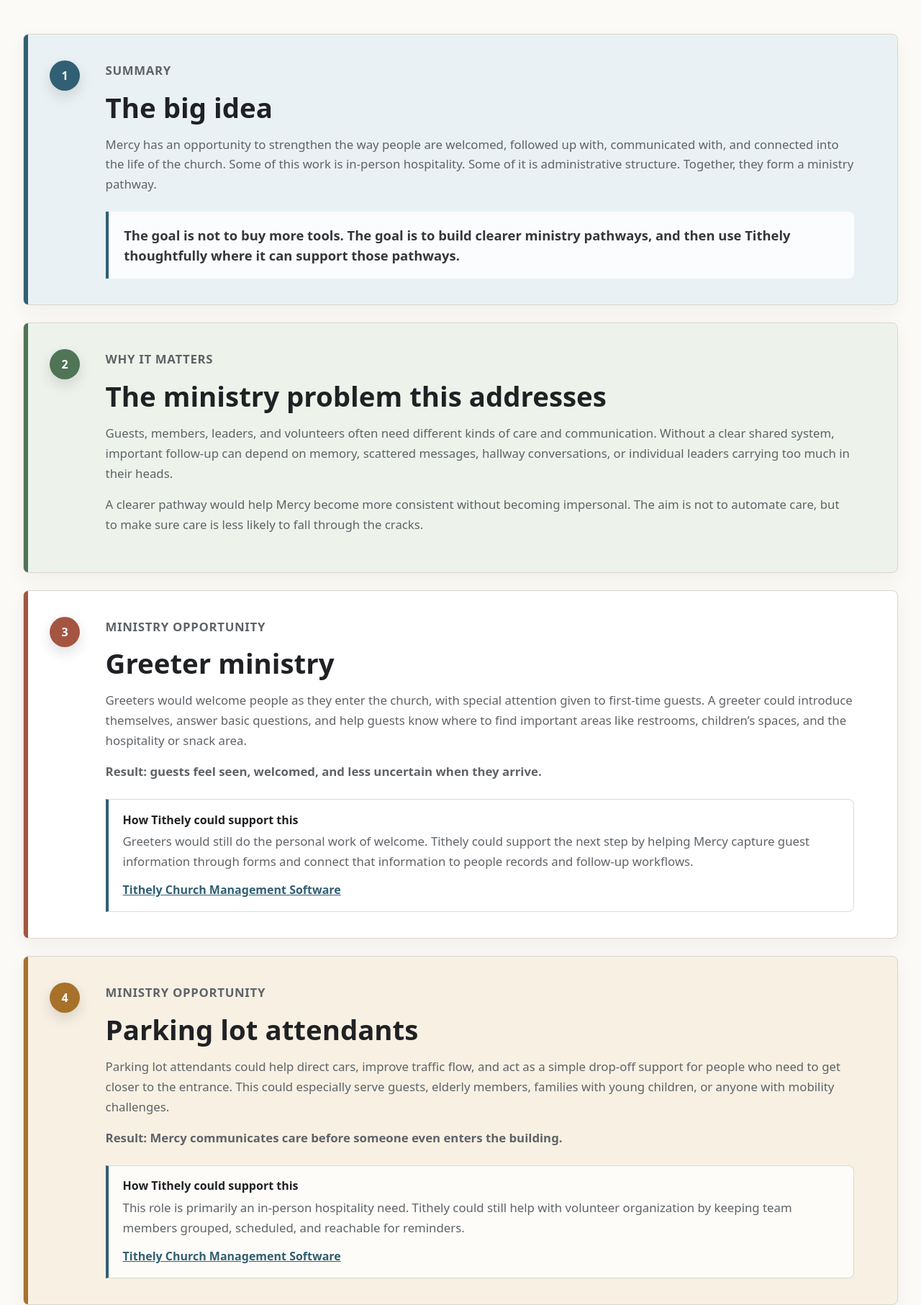
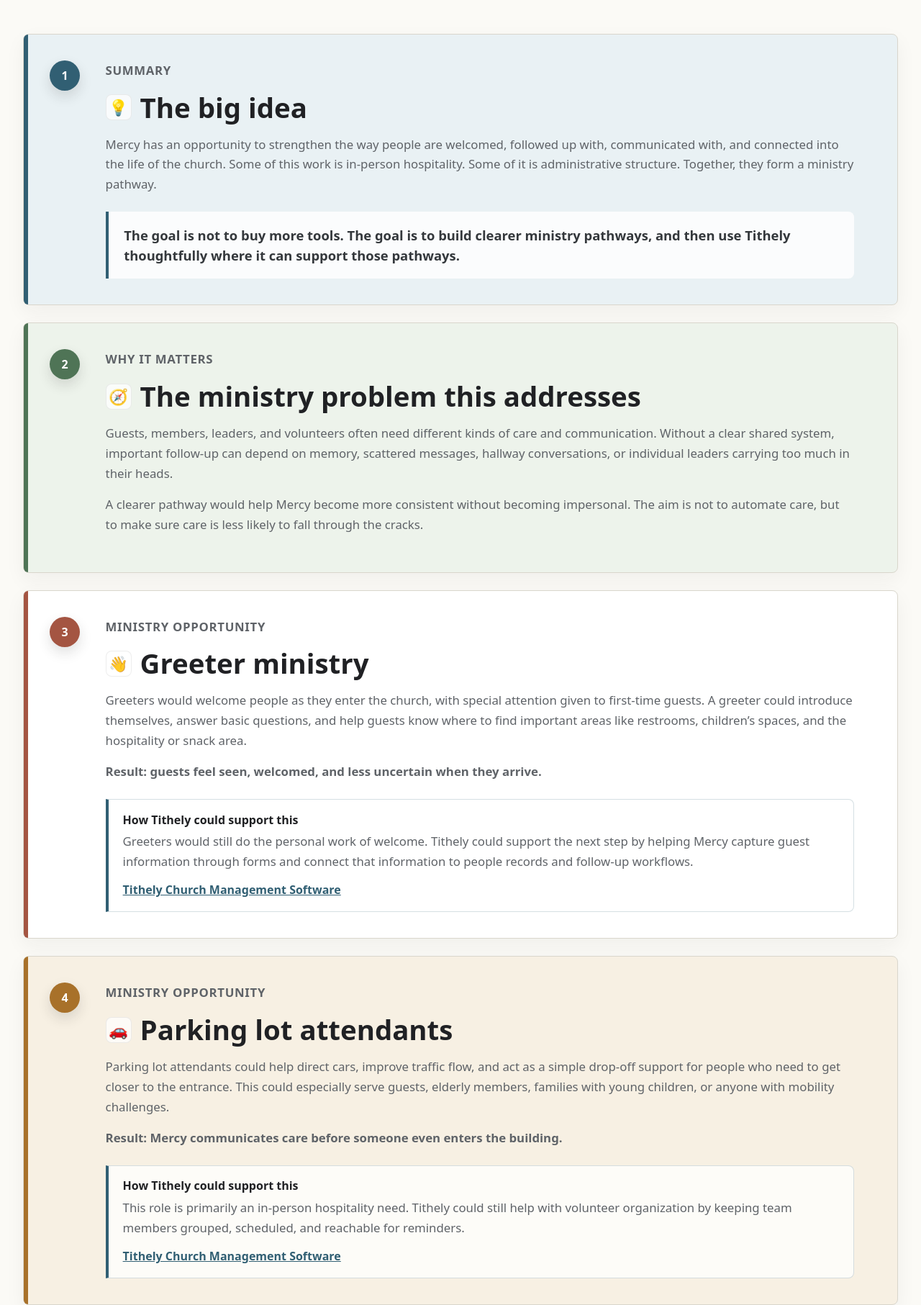
Before and after one commit to holypwnage316/mercy-administration-vision, a plain HTML site: page index.html in a window 1280 px wide. Shown: the part 500-2313 px from the top of the page at 72% size. Drawn offline with nearby package versions, Linux system fonts and the light colour scheme.

Commit message:
Add emoji section headings

```diff
--- a/index.html
+++ b/index.html
@@ -61,7 +61,7 @@
         <div class="section-number">1</div>
         <div class="section-body">
           <p class="section-kicker">Summary</p>
-          <h2>The big idea</h2>
+          <h2><span class="heading-emoji" aria-hidden="true">💡</span>The big idea</h2>
           <p>
             Mercy has an opportunity to strengthen the way people are welcomed, followed up with,
             communicated with, and connected into the life of the church. Some of this work is
@@ -79,7 +79,7 @@
         <div class="section-number">2</div>
         <div class="section-body">
           <p class="section-kicker">Why it matters</p>
-          <h2>The ministry problem this addresses</h2>
+          <h2><span class="heading-emoji" aria-hidden="true">🧭</span>The ministry problem this addresses</h2>
           <p>
             Guests, members, leaders, and volunteers often need different kinds of care and
             communication. Without a clear shared system, important follow-up can depend on memory,
@@ -98,7 +98,7 @@
         <div class="section-number">3</div>
         <div class="section-body">
           <p class="section-kicker">Ministry opportunity</p>
-          <h2>Greeter ministry</h2>
+          <h2><span class="heading-emoji" aria-hidden="true">👋</span>Greeter ministry</h2>
           <p>
             Greeters would welcome people as they enter the church, with special attention given to
             first-time guests. A greeter could introduce themselves, answer basic questions, and help
@@ -124,7 +124,7 @@
         <div class="section-number">4</div>
         <div class="section-body">
           <p class="section-kicker">Ministry opportunity</p>
-          <h2>Parking lot attendants</h2>
+          <h2><span class="heading-emoji" aria-hidden="true">🚗</span>Parking lot attendants</h2>
           <p>
             Parking lot attendants could help direct cars, improve traffic flow, and act as a simple
             drop-off support for people who need to get closer to the entrance. This could especially
@@ -150,7 +150,7 @@
         <div class="section-number">5</div>
         <div class="section-body">
           <p class="section-kicker">Ministry opportunity</p>
-          <h2>First-time guest experience</h2>
+          <h2><span class="heading-emoji" aria-hidden="true">💌</span>First-time guest experience</h2>
           <p>
             A first-time guest could fill out a connection card, which is then entered into the
             church database and added to a first-time guest workflow. On Monday, the guest could
@@ -176,7 +176,7 @@
         <div class="section-number">6</div>
         <div class="section-body">
           <p class="section-kicker">Administrative improvement</p>
-          <h2>Church and people database</h2>
+          <h2><span class="heading-emoji" aria-hidden="true">🗂️</span>Church and people database</h2>
           <p>
             A stronger church database could help Mercy organize people by age, role, membership
             status, ministry involvement, or custom criteria. It could also support workflows for
@@ -209,7 +209,7 @@
         <div class="section-number">7</div>
         <div class="section-body">
           <p class="section-kicker">Administrative improvement</p>
-          <h2>Communication and groups</h2>
+          <h2><span class="heading-emoji" aria-hidden="true">💬</span>Communication and groups</h2>
           <p>
             Mercy currently communicates primarily through email. Email is still useful for formal
             announcements, but it can be weak for ongoing ministry coordination. Threads get lost,
@@ -262,7 +262,7 @@
         <div class="section-number">8</div>
         <div class="section-body">
           <p class="section-kicker">Administrative improvement</p>
-          <h2>Worship and service planning</h2>
+          <h2><span class="heading-emoji" aria-hidden="true">🎵</span>Worship and service planning</h2>
           <p>
             A worship and service planning process could help organize songs, sermon notes,
             transitions, readings, volunteer assignments, and service outlines. Leaders could
@@ -289,7 +289,7 @@
         <div class="section-number">9</div>
         <div class="section-body">
           <p class="section-kicker">Platform connection</p>
-          <h2>How Tithely fits</h2>
+          <h2><span class="heading-emoji" aria-hidden="true">🔗</span>How Tithely fits</h2>
           <p>
             Tithely should be evaluated by how well it supports Mercy’s ministry pathway, not just
             by how many features it lists. The most useful features are the ones that make welcome,
@@ -351,7 +351,7 @@
         <div class="section-number">10</div>
         <div class="section-body">
           <p class="section-kicker">Suggested next steps</p>
-          <h2>A reasonable starting point</h2>
+          <h2><span class="heading-emoji" aria-hidden="true">✅</span>A reasonable starting point</h2>
           <ol class="next-steps">
             <li>Agree on the ministry pathway language: welcome, follow-up, belonging, service, and growth.</li>
             <li>Start with greeters and parking lot attendants because those roles are visible and concrete.</li>
--- a/styles.css
+++ b/styles.css
@@ -164,10 +164,25 @@ html {
 }
 
 .section-body h2 {
+  display: flex;
+  align-items: center;
+  gap: 0.75rem;
   margin-bottom: 1rem;
   font-size: clamp(1.7rem, 3vw, 2.45rem);
   line-height: 1.12;
   font-weight: 800;
+}
+
+.heading-emoji {
+  display: inline-grid;
+  flex: 0 0 auto;
+  place-items: center;
+  width: 2.25rem;
+  height: 2.25rem;
+  background: rgba(255, 255, 255, 0.72);
+  border: 1px solid rgba(32, 33, 36, 0.08);
+  border-radius: 8px;
+  font-size: 1.35rem;
 }
 
 .section-body p,
```
